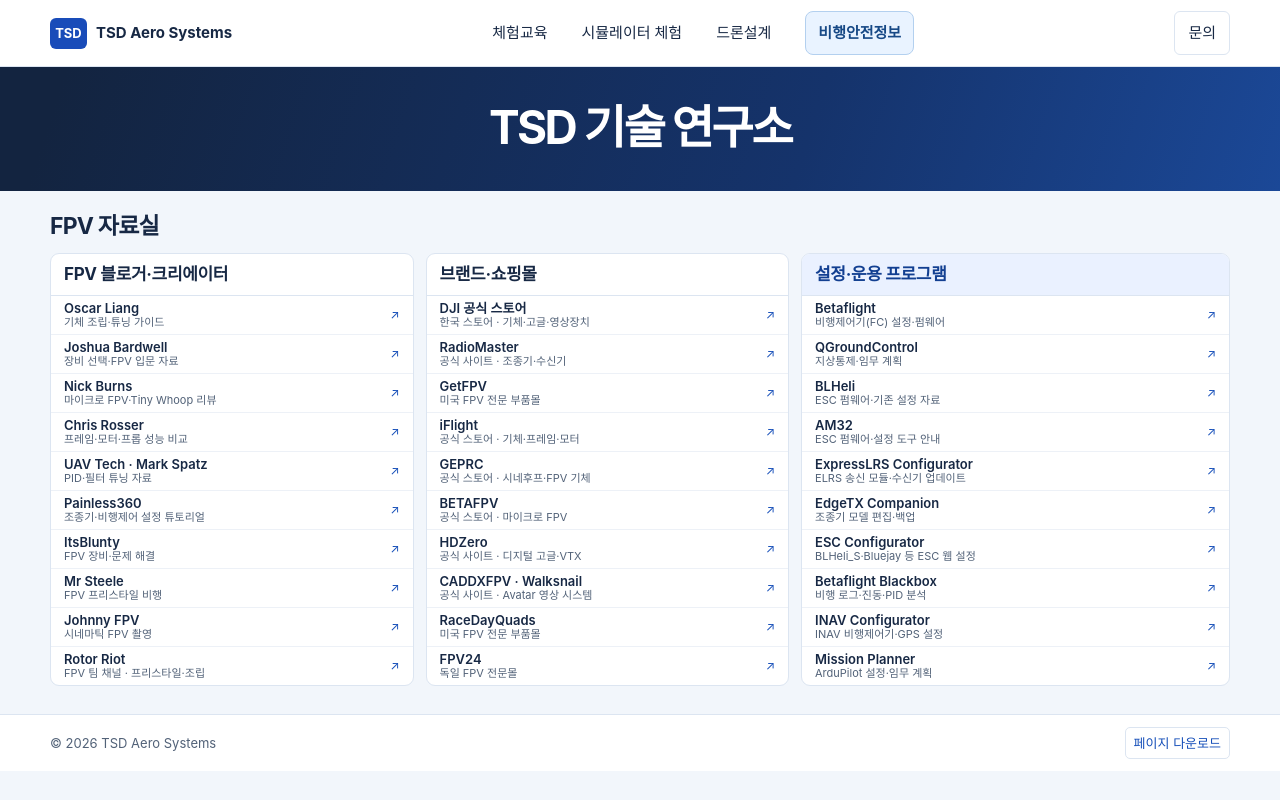
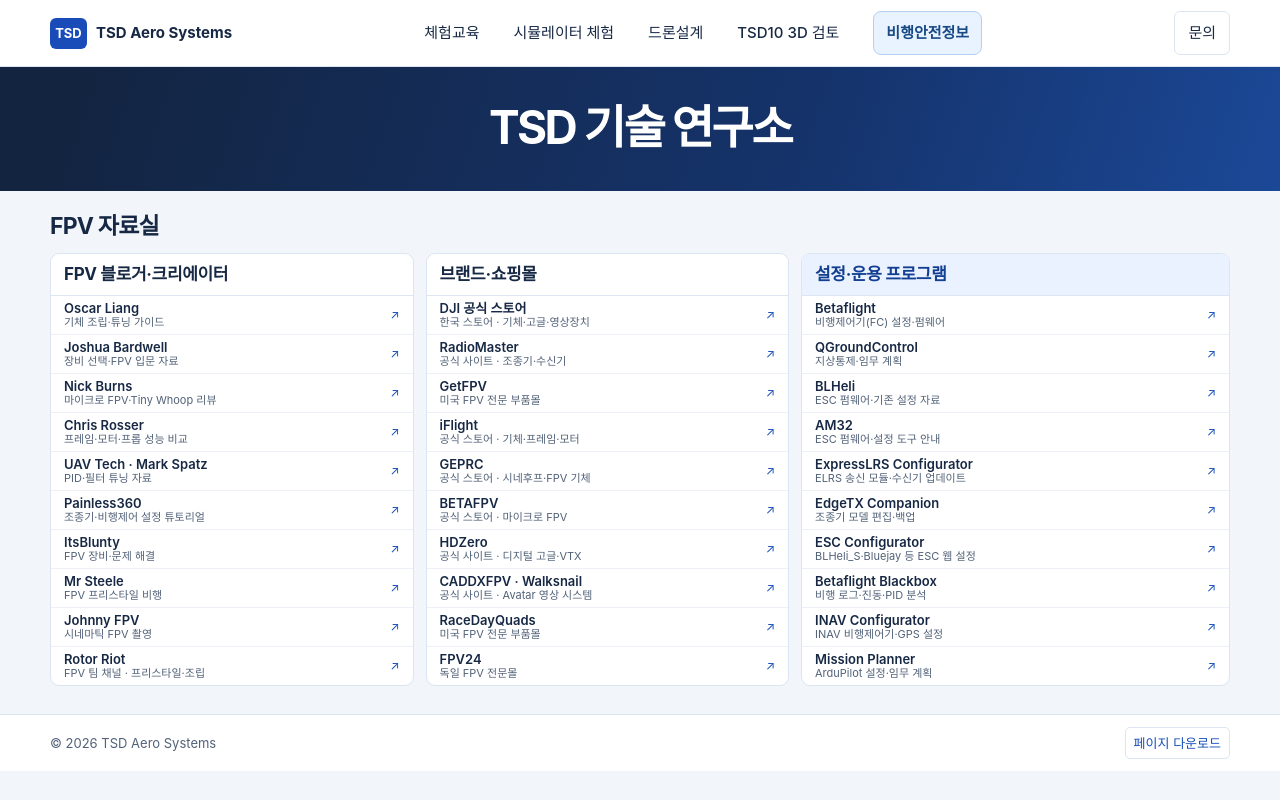
Before and after one commit to LWHFPV/TSD-FPV, a plain HTML site: page index.html in a window 1280 px wide. Drawn offline with Linux system fonts and the light colour scheme.

Commit message:
Link validated TSD10 four-variant CAD review from the public homepage without replacing original drone-design

```diff
--- a/index.html
+++ b/index.html
@@ -86,6 +86,7 @@
         <a href="./education.html">체험교육</a>
         <a href="./simulator.html#technology">시뮬레이터 체험</a>
         <a href="./drone-design.html">드론설계</a>
+        <a href="./tsd10-preview.html" title="TSD10 CAD 3D 검토용 · 상부형/하부형 4종 · 제조 승인 보류">TSD10 3D 검토</a>
         <a class="tsd-safety-banner" href="./flight-safety.html" title="TSD 비행안전정보센터">비행안전정보</a>
       </nav>
       <a class="tsd-contact" href="./contact.html">문의</a>
```
